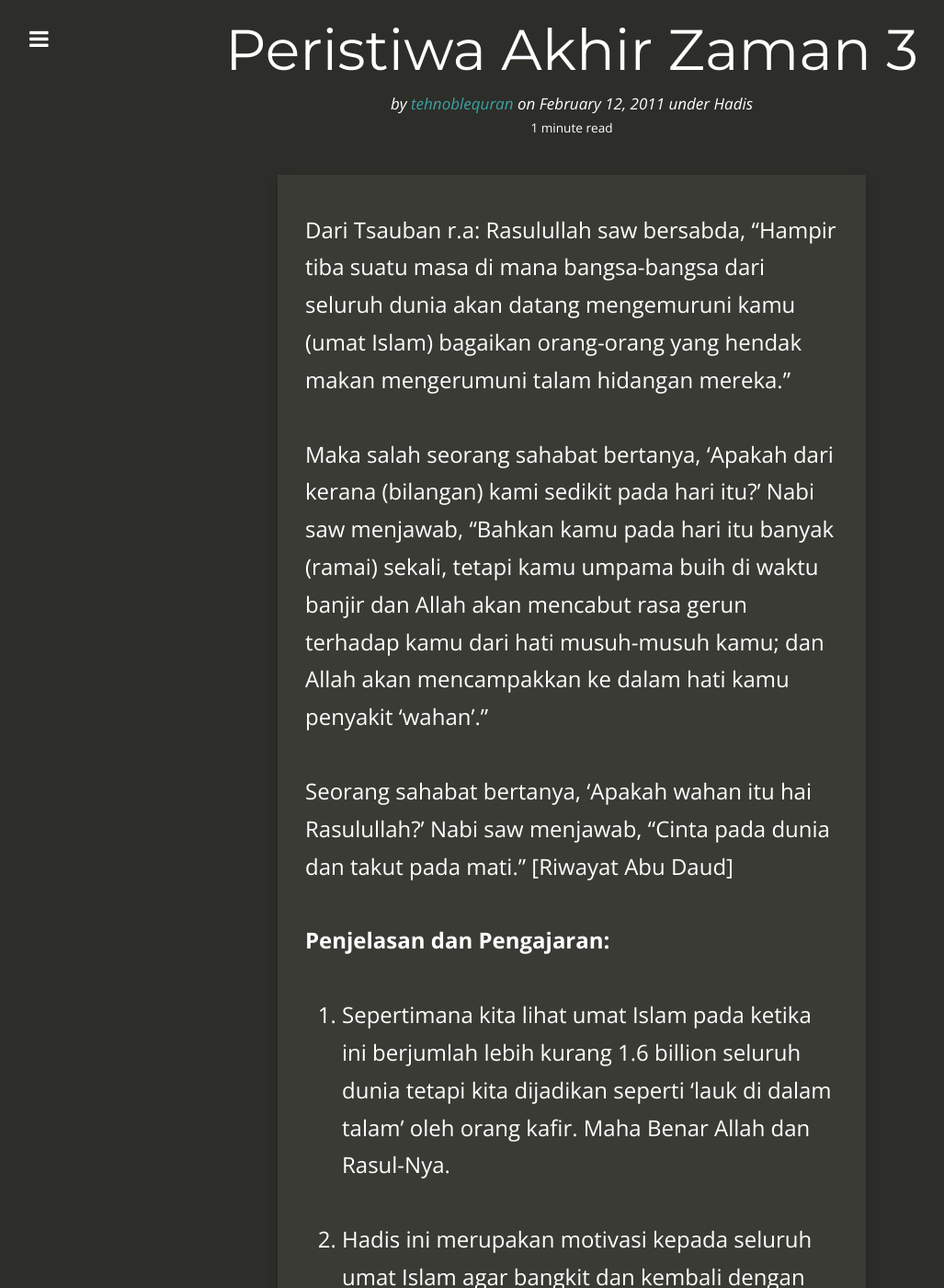
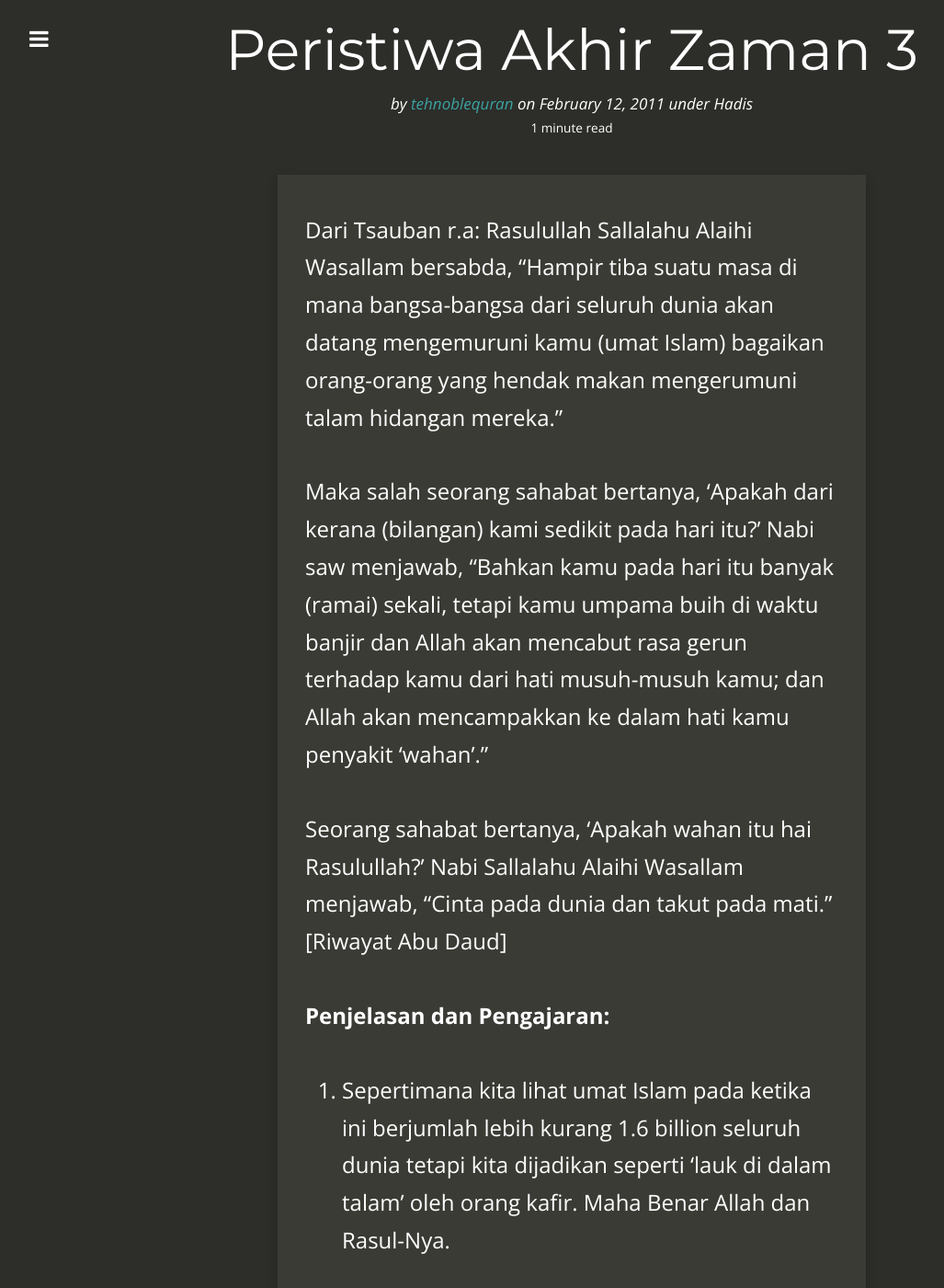
Before and after one commit to kedamaian/swsyafiq, a Jekyll site: the page built from _posts/2011-02-12-peristiwa-akhir-zaman-3.md, in a window 1280 px wide and 1400 px high. Shown: the whole window at 92% size, without its empty margins (18-1045 px from the left). Built offline with Jekyll 4.4.1, drawn with Linux system fonts in a browser that asks for light colours; nearby versions of some CDN libraries; comment, search, counter and statistics services are not loaded.

Commit message:
Update 2011-02-12-peristiwa-akhir-zaman-3.md

```diff
--- a/_posts/2011-02-12-peristiwa-akhir-zaman-3.md
+++ b/_posts/2011-02-12-peristiwa-akhir-zaman-3.md
@@ -6,11 +6,11 @@ title: Peristiwa Akhir Zaman 3
 categories:
   - Hadis
 ---
-Dari Tsauban r.a: Rasulullah saw bersabda, “Hampir tiba suatu masa di mana bangsa-bangsa dari seluruh dunia akan datang mengemuruni kamu (umat Islam) bagaikan orang-orang yang hendak makan mengerumuni talam hidangan mereka.”
+Dari Tsauban r.a: Rasulullah Sallalahu Alaihi Wasallam bersabda, “Hampir tiba suatu masa di mana bangsa-bangsa dari seluruh dunia akan datang mengemuruni kamu (umat Islam) bagaikan orang-orang yang hendak makan mengerumuni talam hidangan mereka.”
 
 Maka salah seorang sahabat bertanya, ‘Apakah dari kerana (bilangan) kami sedikit pada hari itu?’ Nabi saw menjawab, “Bahkan kamu pada hari itu banyak (ramai) sekali, tetapi kamu umpama buih di waktu banjir dan Allah akan mencabut rasa gerun terhadap kamu dari hati musuh-musuh kamu; dan Allah akan mencampakkan ke dalam hati kamu penyakit ‘wahan’.”
 
-Seorang sahabat bertanya, ‘Apakah wahan itu hai Rasulullah?’ Nabi saw menjawab, “Cinta pada dunia dan takut pada mati.” [Riwayat Abu Daud]
+Seorang sahabat bertanya, ‘Apakah wahan itu hai Rasulullah?’ Nabi Sallalahu Alaihi Wasallam menjawab, “Cinta pada dunia dan takut pada mati.” [Riwayat Abu Daud]
 
 **Penjelasan dan Pengajaran:**
 
```
